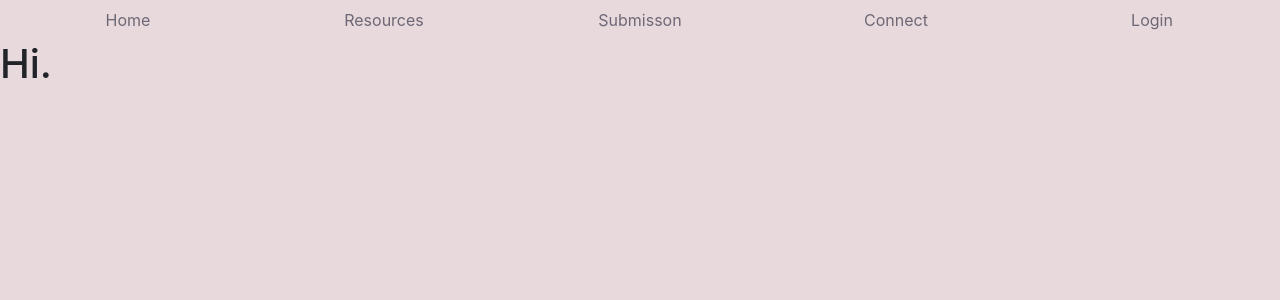
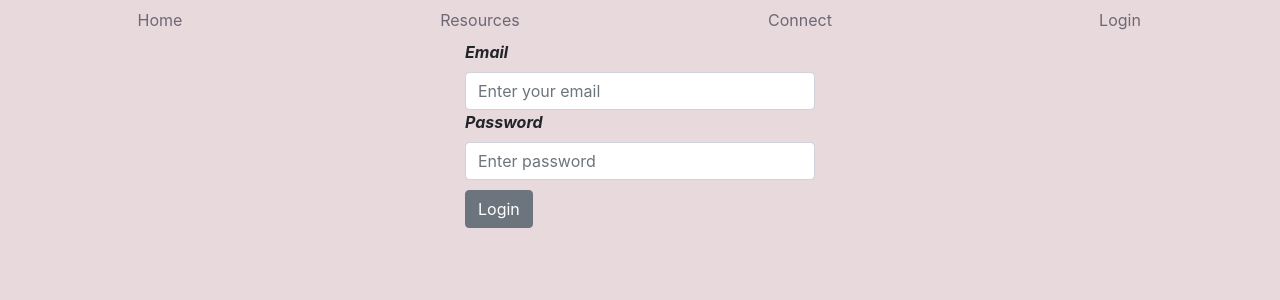
Before and after one commit to sbsanjana/sbsanjana.github.io, a React (Create React App) app: page /login in a window 1280 px wide. Shown: the top 300 px of the page. Built offline with nearby package versions, Linux system fonts and the light colour scheme.

Commit message:
login template

```diff
--- a/package.json
+++ b/package.json
@@ -7,13 +7,17 @@
     "@testing-library/react": "^9.3.2",
     "@testing-library/user-event": "^7.1.2",
     "bootstrap": "^4.5.0",
+    "email-validator": "^2.0.4",
+    "formik": "^2.1.4",
     "react": "^16.13.1",
     "react-bootstrap": "^1.0.1",
     "react-dom": "^16.13.1",
     "react-router": "^5.2.0",
     "react-router-dom": "^5.2.0",
     "react-scripts": "3.4.1",
-    "write-json-file": "^4.3.0"
+    "react-typist": "^2.0.5",
+    "write-json-file": "^4.3.0",
+    "yup": "^0.29.1"
   },
   "scripts": {
     "start": "react-scripts start",
--- a/src/App.js
+++ b/src/App.js
@@ -9,6 +9,7 @@ import Login from './components/Login.js'
 import Error from './components/Error.js'
 import Connect from './components/Connect.js'
 import Landing from './components/Landing.js'
+import LoginVal from './components/LoginVal.js'
 
 import RenderResource from './components/RenderResource';
 
@@ -24,10 +25,10 @@ export default class App extends React.Component {
           <Navigation />
             <Switch>
 
-             <Route path="/login" component={Login}/>
+             <Route path="/login" component={LoginVal}/>
              <Route path="/home" component={Landing}/>
-             <Route path="/home/#resources" component={Landing}/>
-             <Route path="/home/#submit" component={Landing}/>
+             <Route path="/resources" component={RenderResource}/>
+             <Route path="/signup" component={LoginVal}/>
              <Route path='/connect' component={Connect}/>
              <Route path="/" component={Landing} exact/>
 
--- a/src/components/Connect.js
+++ b/src/components/Connect.js
@@ -10,8 +10,8 @@ export default class Connect extends React.Component {
         return (
            <div>
                <Container>
-                <p style={{fontSize:30, fontStyle:'italic', textAlign:'center'}}> CONNECT  </p>
-                  <p style={{fontSize:30, fontWeight:'lighter', textAlign:'center'}}> Here, you'll find opportunites. You can find teammates, LinkedIn connections, interview help, and many others!  </p>
+               <p style={{fontStyle:'italic', fontSize:50, fontWeight:'lighter', color:'#DA6C70', textAlign:'center'}}>Connect</p>
+                  <p style={{fontSize:30, fontWeight:'lighter', textAlign:'center'}}> Here, you'll find opportunites. You can find teammates, LinkedIn connections, interview help, and much more!  </p>
                   </Container>
 
 
--- a/src/components/Landing.js
+++ b/src/components/Landing.js
@@ -1,14 +1,40 @@
 import React from 'react';
 import Head from './Head'
 import {BrowserRouter, Switch, Route} from 'react-router-dom'
-import {Container, Row, Col} from 'react-bootstrap'
+import {Container, Row, CardColumns, Button} from 'react-bootstrap'
 import RenderResource from './RenderResource';
+import Type from './Type.js'
+import Typist from 'react-typist';
+
 
 
 import Submit from './Submit';
 
-export default class App extends React.Component {
+export default class Landing extends React.Component {
+    constructor(props) {
+        super(props);
+        this.state={}
+        this.addResource.bind(this);
+    }
+    addResource() {
+        // this.setState({value: ''});
+        // this.setState({desc: ''});
+
+        let nRes = {
+          title: this.state.value,
+          url: this.state.lnk,
+          tag: this.state.tag,
+          desc: this.state.desc,
+        };
+        this.setState(
+
+          { tasks: [...this.state.tasks, nRes]}
+          );
+      }
+
   render() {
+
+
     return (
       <div>
 
@@ -17,15 +43,24 @@ export default class App extends React.Component {
 {/*
  <Head/>
     */}
-
+<Typist>
     <p style={{fontSize:75, fontWeight:'lighter', textAlign:'center'}}>Welcome to Collective.</p>
    <p style={{fontSize:30, fontWeight:'lighter', textAlign:'center'}}>A place to find resources and opportunites, especially as a woman, in CS. </p>
     <br />
-     <p style={{fontStyle:'italic', fontSize:50, fontWeight:'lighter', color:'#DA6C70', textAlign:'center'}} id='resources'>Resources</p>
-   <RenderResource />
+
+     {/* <p style={{fontStyle:'italic', fontSize:50, fontWeight:'lighter', color:'#DA6C70', textAlign:'center'}} id='resources'>Resources</p> */}
+   {/* <RenderResource /> */}
  <br></br>
- <p style={{fontStyle:'italic', fontSize:50, fontWeight:'lighter', color:'#DA6C70', textAlign:'center'}} id='submit'>Submit More!</p>
- <Submit />
+<Container>
+  <Row className="justify-content-md-center">
+  <Button variant="outline-secondary" style={{margin:10}} onClick={this.handleClick} href='/login'> Login </Button>
+
+<Button variant="outline-secondary" style={{margin:10}} onClick={this.handleClick} id='edu'>Sign Up</Button>
+  </Row>
+</Container>
+ {/* <p style={{fontStyle:'italic', fontSize:50, fontWeight:'lighter', color:'#DA6C70', textAlign:'center'}} id='submit'>Submit More!</p>
+ <Submit /> */}
+     </Typist>
 
 
 
--- a/src/components/Login.js
+++ b/src/components/Login.js
@@ -1,9 +1,30 @@
 import React from 'react';
+import {Nav, Container, Row, Col, Button} from 'react-bootstrap';
+import { Formik } from "formik";
+import * as EmailValidator from "email-validator";
+import * as Yup from "yup";
+import LoginVal from './LoginVal.js'
 
 export default class Login extends React.Component {
     render() {
         return (
-            <h1> Hi. </h1>
+            <div>
+             <Container>
+
+                     <Row className="justify-content-md-center">
+
+
+                    <Button variant="outline-secondary" style={{margin:10}} onClick={this.handleClick} href='/login'> Login </Button>
+
+                    <Button variant="outline-secondary" style={{margin:10}} onClick={this.handleClick} href='/signup'>Sign Up</Button>
+
+
+                </Row>
+
+
+             </Container>
+           <LoginVal />
+          </div>
         );
     }
 }
--- /dev/null
+++ b/src/components/LoginVal.js
@@ -0,0 +1,97 @@
+import React from 'react';
+import { Formik } from "formik";
+import {Form, Container, Button, Row, Col} from 'react-bootstrap'
+import * as EmailValidator from "email-validator";
+import * as Yup from "yup";
+
+export default class Login extends React.Component {
+    render() {
+        return (
+            <div>
+           <Formik
+            initialValues={{ email: "", password: "" }}
+            validate={values => {
+                const errors = {};
+                if (!values.email) {
+                  errors.email = 'Required';
+                } else if (
+                  !/^[A-Z0-9._%+-]+@[A-Z0-9.-]+\.[A-Z]{2,}$/i.test(values.email)
+                ) {
+                  errors.email = 'Invalid email address';
+                }
+                return errors;
+              }}
+            onSubmit={(values, { setSubmitting }) => {
+            setTimeout(() => {
+                console.log("Logging in", values);
+                setSubmitting(false);
+            }, 500);
+            }}
+
+    validationSchema={Yup.object().shape({
+      email: Yup.string()
+        .email()
+        .required("This field is required"),
+      password: Yup.string()
+        .required("Must enter a valid password.")
+        .min(5, "Password must be 5 characters minimum.")
+    })}
+  >
+    {props => {
+      const {
+        values,
+        errors,
+        touched,
+        handleChange,
+        handleBlur,
+        handleSubmit
+      } = props;
+      return (
+    <Container>
+        <Row className="justify-content-md-center">
+
+            <Col xs={6} md={4}>
+
+        <Form onSubmit={handleSubmit}>
+          <Form.Label htmlFor="email" style={{fontWeight:'bold',fontStyle:'italic'}}>Email</Form.Label>
+          <Form.Control type="email" placeholder="Enter email"
+            name="email"
+            type="text"
+            placeholder="Enter your email"
+            value={values.email}
+            onChange={handleChange}
+            onBlur={handleBlur}
+            className={errors.email && touched.email && "error"}
+          />
+          {errors.email && touched.email && (
+            <div className="input-feedback">{errors.email}</div>
+          )}
+
+          <Form.Label htmlFor="password" style={{fontWeight:'bold', fontStyle:'italic'}}>Password</Form.Label>
+          <Form.Control type="password" placeholder="Enter password"
+            name="password"
+            type="password"
+            placeholder="Enter password"
+            value={values.password}
+            onChange={handleChange}
+            onBlur={handleBlur}
+            className={errors.password && touched.password && "error"}
+          />
+          {errors.password && touched.password && (
+            <div className="input-feedback">{errors.password}</div>
+          )}
+          <Button variant="secondary" style={{marginTop:10}}>
+            Login
+          </Button>
+        </Form>
+        </Col>
+        </Row>
+        </Container>
+      );
+    }}
+
+  </Formik>
+          </div>
+        );
+    }
+}
--- a/src/components/Navigation.js
+++ b/src/components/Navigation.js
@@ -10,12 +10,12 @@ export default class Navigation extends React.Component {
       <Nav.Link style={{color:'#6D6875'}} href="/home" >Home</Nav.Link>
     </Nav.Item>
     <Nav.Item>
-      <Nav.Link  style={{color:'#6D6875'}}href="/home#resources">Resources</Nav.Link>
+      <Nav.Link  style={{color:'#6D6875'}}href="/resources">Resources</Nav.Link>
     </Nav.Item>
-    <Nav.Item>
+    {/* <Nav.Item>
       <Nav.Link style={{color:'#6D6875'}} href="/home#submit">Submisson</Nav.Link>
 
-    </Nav.Item>
+    </Nav.Item> */}
     <Nav.Item >
       <Nav.Link style={{color:'#6D6875'}} href="/connect">Connect</Nav.Link>
     </Nav.Item>
--- a/src/components/RenderResource.js
+++ b/src/components/RenderResource.js
@@ -23,6 +23,8 @@ export default class RenderResource extends React.Component {
         return (
             <div>
                 <Container>
+                         <p style={{fontStyle:'italic', fontSize:50, fontWeight:'lighter', color:'#DA6C70', textAlign:'center'}} id='resources'>Resources</p>
+
                 <Row className="justify-content-md-center">
 
 
--- a/src/components/Resources.js
+++ b/src/components/Resources.js
@@ -24,7 +24,7 @@ export default class Resources extends React.Component {
     <Card.Text>
       {this.props.info}
     </Card.Text>
-    <Button variant={this.props.var} onClick={this.onClick}>View</Button>
+    <Button variant='secondary' onClick={this.onClick}>View</Button>
 
   </Card.Body>
 </Card>
--- /dev/null
+++ b/src/components/Type.js
@@ -0,0 +1,13 @@
+import React, {Component} from 'react';
+import Typist from 'react-typist';
+
+export default class MyComponent extends Component {
+
+  render() {
+    return (
+      <Typist>
+        Animate this text.
+      </Typist>
+    );
+  }
+}
```
Also changed, not shown: src/components/LoginForm.js (added, +47 -0 lines), src/components/ResourceList.js (added), 2 other files (tests, documents, lock files or other folders).
